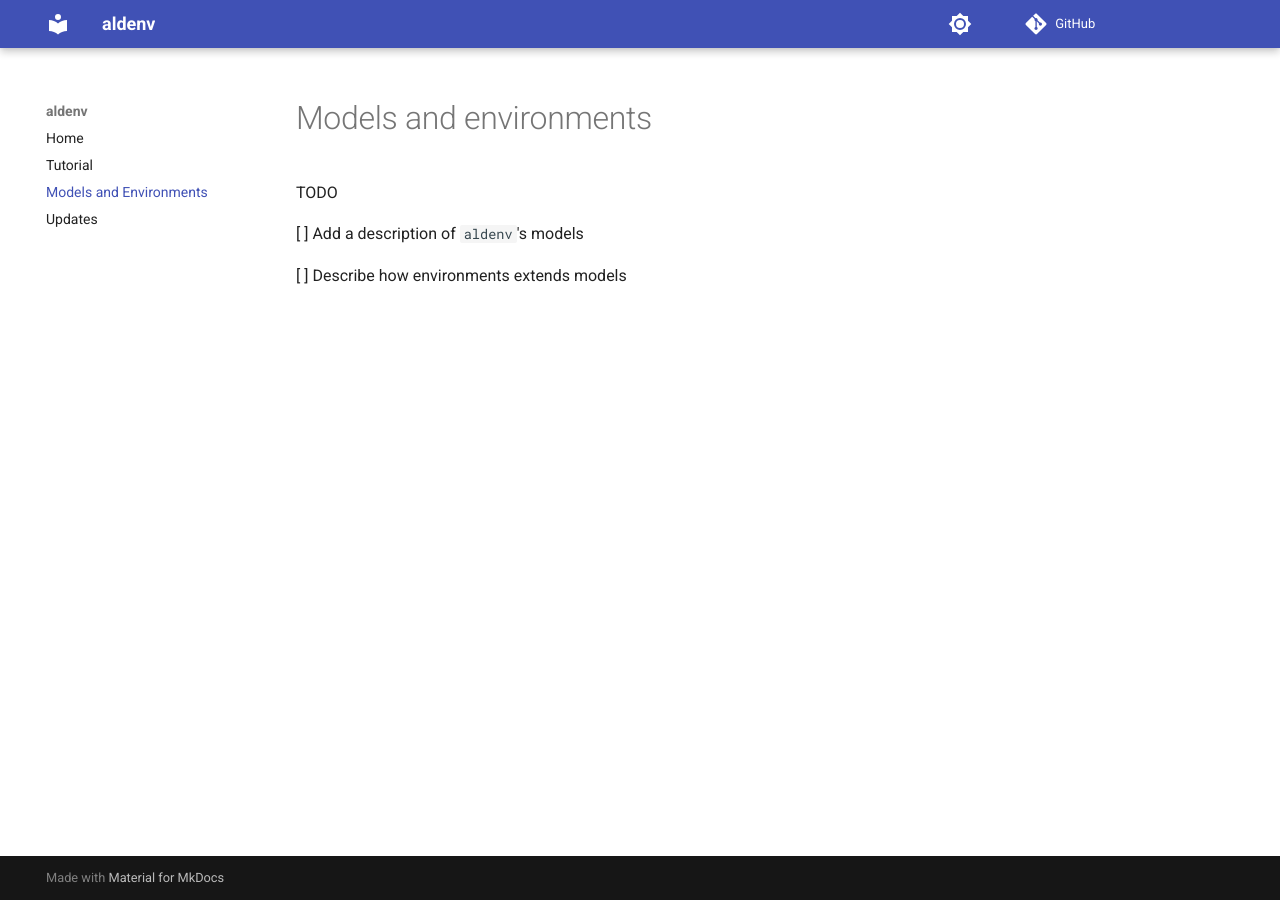
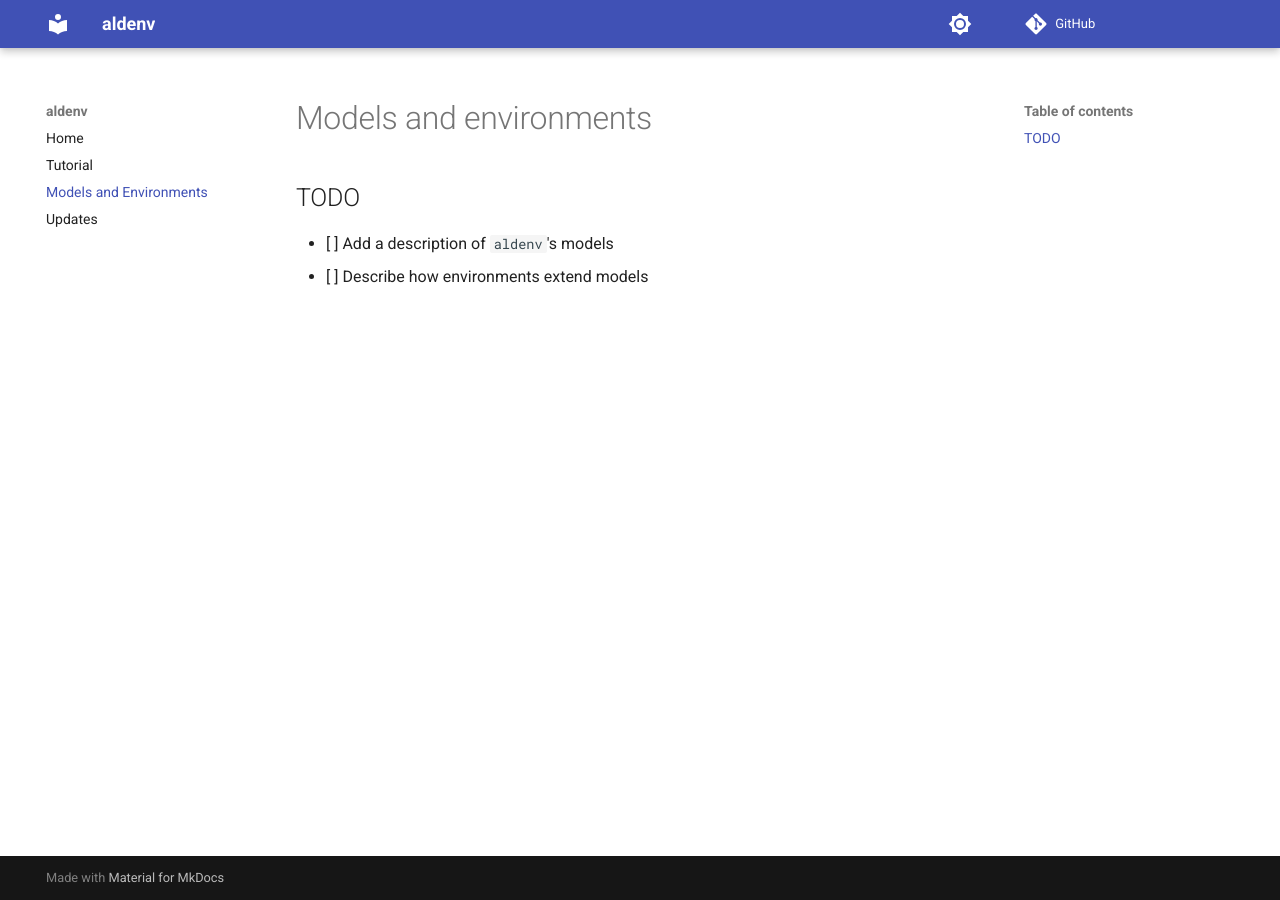
Before and after one commit to aldsim/aldenv, an MkDocs documentation site: the page built from docs/models.md, in a window 1280 px wide. Built offline with MkDocs 1.6.1 and Material for MkDocs 9.7.7, drawn with Linux system fonts in a browser that asks for light colours; plug-ins that fetch from the network failed and are left out; comment, search, counter and statistics services are not loaded.

Commit message:
add to do section

```diff
--- a/docs/models.md
+++ b/docs/models.md
@@ -1,7 +1,6 @@
 # Models and environments
 
-TODO
+## TODO
 
-[ ] Add a description of `aldenv`'s models
-
-[ ] Describe how environments extends models
+- [ ] Add a description of `aldenv`'s models
+- [ ] Describe how environments extend models
```
